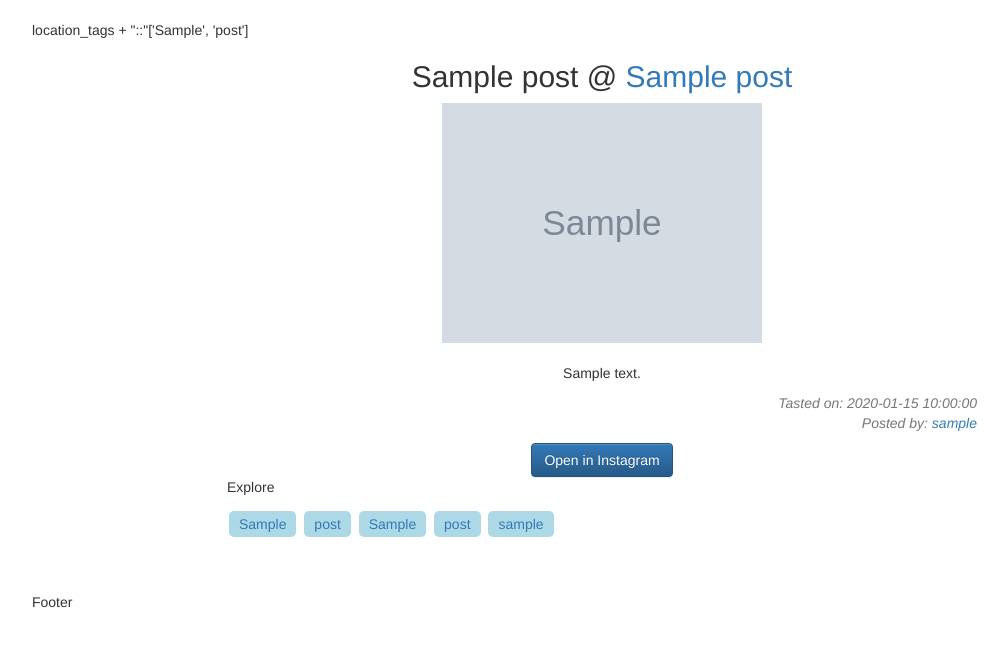
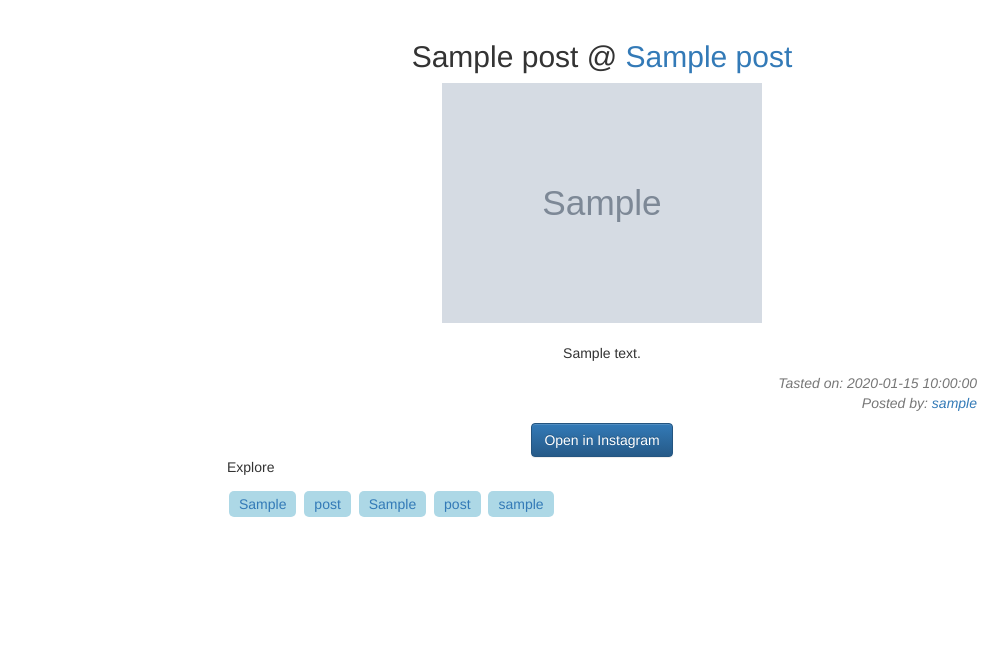
Before and after one commit to kamikaz1k/food-blog, a Flask app: page /post/1 in a window 1280 px wide. Shown: the part 52-699 px from the top of the page, without its empty margins (38-1046 px from the left). Run offline with Flask 2, Linux system fonts and the light colour scheme; tables that the repository leaves empty hold one stand-in row (values such as "Sample post"); grey boxes marked "Sample" are stand-in pictures; parts of the project's set-up code (start-up, migrations or seed data) failed here and were passed over; some libraries are stand-ins or nearby versions.

Commit message:
removed debug text from post page

```diff
--- a/app.py
+++ b/app.py
@@ -294,8 +294,7 @@ def post(insta_id):
                             username=post.username,
                             post_id=post.insta_id,
                             name_tags=name_tags,
-                            location_tags=location_tags,
-                            msg='location_tags + "::"' + str(location_tags))
+                            location_tags=location_tags)
 
 @app.route("/userSync", methods=["GET","POST"])
 def userSync():
--- a/templates/view-post.html
+++ b/templates/view-post.html
@@ -24,12 +24,13 @@
     {% include 'partials/navbar.html' %}
 
     <div class="container">
-        {% if msg %}
+      {% if msg %}
         {{msg}}
-        {% endif %}
+      {% endif %}
     </div>
 
     <div class="container">
+
       <div class="row">
         <div class="col-md-8 col-md-offset-2" style="text-align:center;">
           <h2>
@@ -44,9 +45,9 @@
           <p>{{food_caption}}</p>
           <p class="text-muted" style="text-align:right;font-style:italic;">Tasted on: {{post_date}}<br>Posted by: <a href="https://www.instagram.com/{{username}}/">{{username}}<a/></p>
           <a class="btn btn-primary" href="https://www.instagram.com/p/{{post_id}}/">Open in Instagram</a>
-
         </div>
       </div>
+
       <div class="row">
         <div class="col-md-8 col-md-offset-2 explore">
           <p>Explore</p>
@@ -62,13 +63,9 @@
           </span>
         </div>
       </div>
+
     </div>
 
-    <div class="container" style="margin-top: 50px;">
-      Footer
-    </div>
-
-    </div>
 </body>
 
 </html>
```
